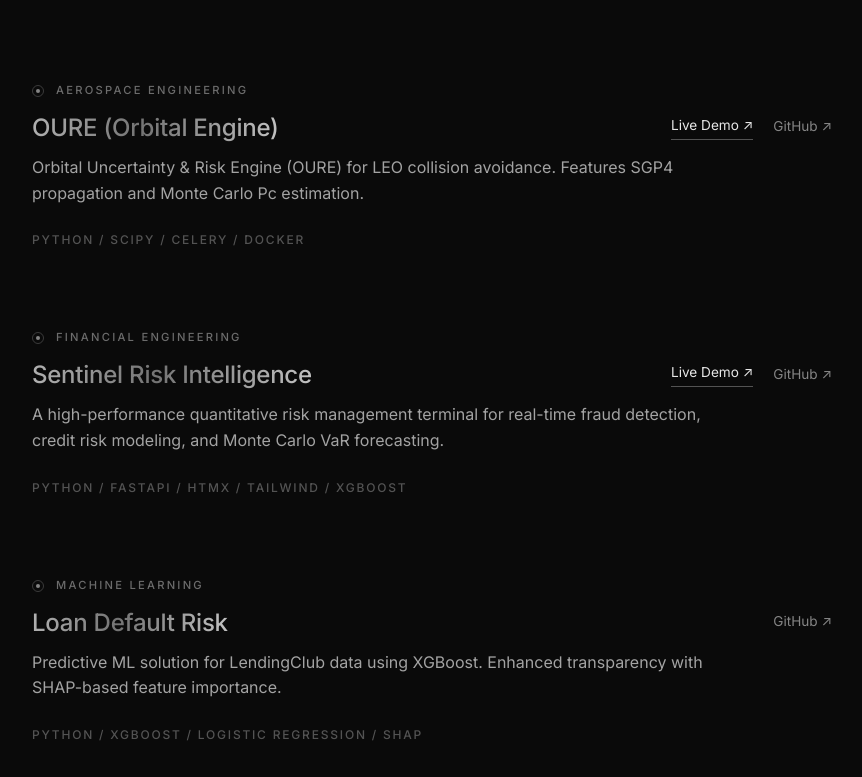
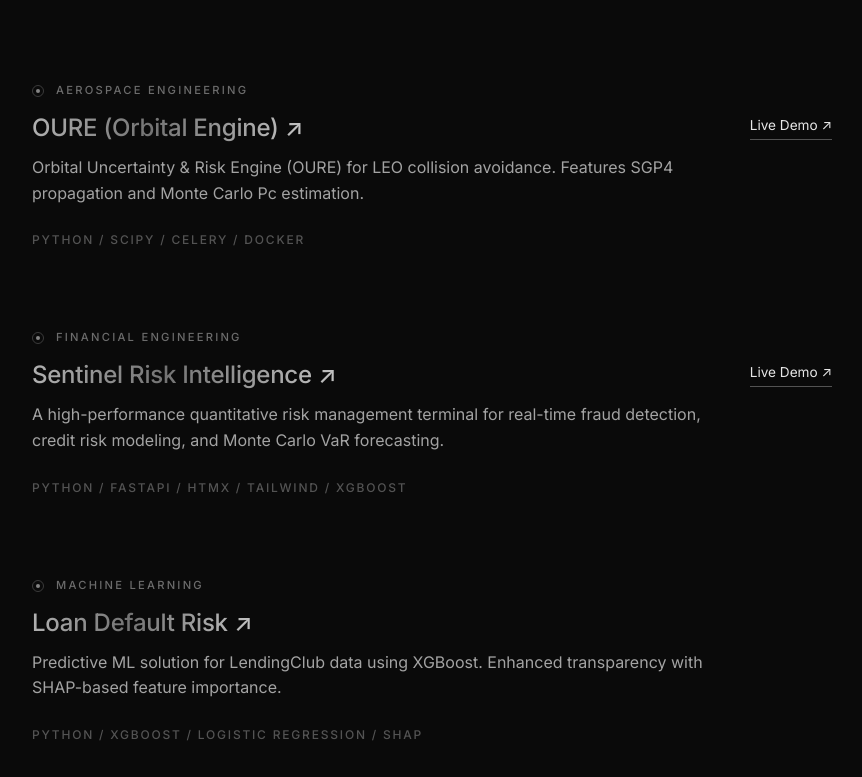
Before and after one commit to h-rishi16/hrishi-portfolio, a React app: page / in a window 1280 px wide. Shown: the part 1003-1780 px from the top of the page, without its empty margins (208-1070 px from the left). Built offline with nearby package versions, Linux system fonts and the light colour scheme; the HTML template or start-up script is replaced by a standard one.

Commit message:
feat: make title link to github and keep live demo on right

```diff
--- a/src/components/Projects.jsx
+++ b/src/components/Projects.jsx
@@ -76,18 +76,19 @@
 
               <div style={{ display: 'flex', alignItems: 'center', justifyContent: 'space-between', flexWrap: 'wrap', gap: '1rem', marginBottom: '0.75rem' }}>
                 <h3 style={{ fontSize: '1.5rem', margin: 0, fontWeight: 500, letterSpacing: '-0.01em', lineHeight: 1.3 }}>
-                  <span className="text-silver-gradient">{p.title}</span>
+                  {p.link !== '#' ? (
+                    <a href={p.link} target="_blank" rel="noreferrer" className="text-silver-gradient" style={{ textDecoration: 'none' }}>
+                      {p.title} ↗
+                    </a>
+                  ) : (
+                    <span className="text-silver-gradient">{p.title}</span>
+                  )}
                 </h3>
 
                 <div style={{ display: 'flex', gap: '1.25rem', fontSize: '0.85rem' }}>
                   {p.demoLink && (
                     <a href={p.demoLink} target="_blank" rel="noreferrer" style={{ color: 'rgba(255,255,255,0.9)', textDecoration: 'none', display: 'flex', alignItems: 'center', gap: '0.25rem', borderBottom: '1px solid rgba(255,255,255,0.3)', paddingBottom: '2px' }}>
                       Live Demo ↗
-                    </a>
-                  )}
-                  {p.link !== '#' && (
-                    <a href={p.link} target="_blank" rel="noreferrer" style={{ color: 'rgba(255,255,255,0.5)', textDecoration: 'none', display: 'flex', alignItems: 'center', gap: '0.25rem' }}>
-                      GitHub ↗
                     </a>
                   )}
                 </div>
```
